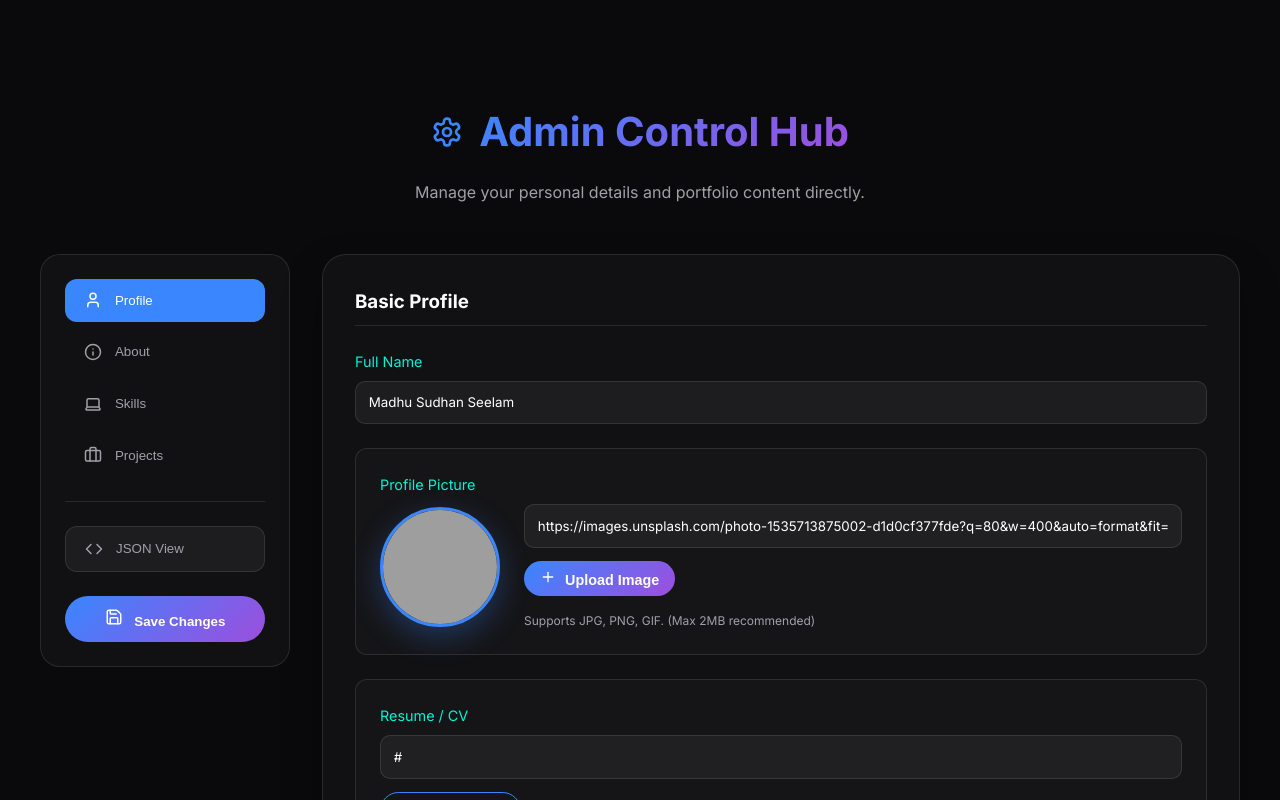
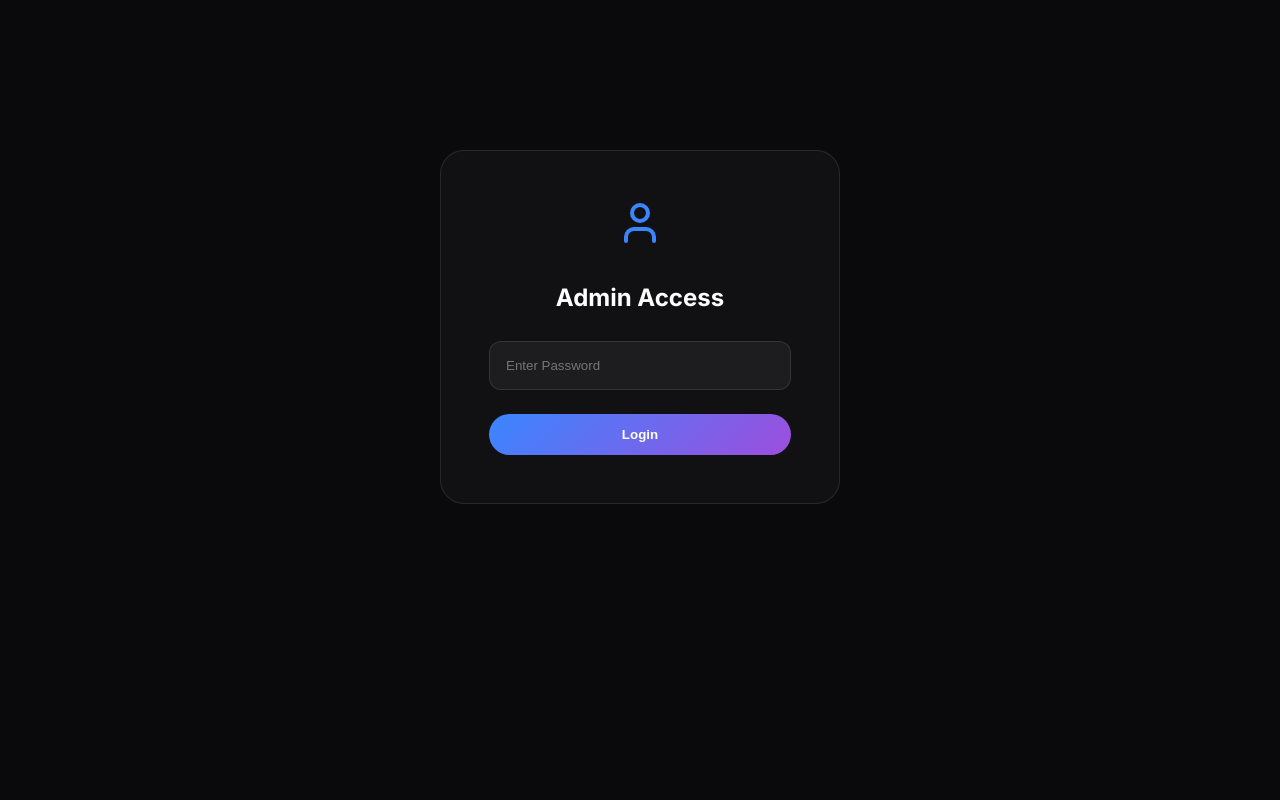
Before and after one commit to MadhuSudhanSeelam/My-Portfolio, a React (Vite) app: page /admin in a window 1280 px wide. Shown: the top 800 px of the page. Built offline with nearby package versions, Linux system fonts and the light colour scheme; grey boxes are pictures that could not be loaded.

Commit message:
feat: secure admin panel with password protection

```diff
--- a/src/components/Admin.jsx
+++ b/src/components/Admin.jsx
@@ -134,6 +134,71 @@ const Admin = () => {
         { id: 'skills', label: 'Skills', icon: <Laptop size={18} /> },
         { id: 'projects', label: 'Projects', icon: <Briefcase size={18} /> }
     ];
+
+    const [isAuthenticated, setIsAuthenticated] = useState(false);
+    const [password, setPassword] = useState('');
+
+    const handleLogin = (e) => {
+        e.preventDefault();
+        if (password === 'MadhuReddy') {
+            setIsAuthenticated(true);
+            showNotify("Welcome back, Madhu!");
+        } else {
+            showNotify("Incorrect password");
+        }
+    };
+
+    if (!isAuthenticated) {
+        return (
+            <div className="admin-dashboard container section-padding" style={{ minHeight: '100vh', paddingTop: '150px', display: 'flex', flexDirection: 'column', alignItems: 'center' }}>
+                <AnimatePresence>
+                    {notification && (
+                        <motion.div
+                            initial={{ opacity: 0, y: 50, x: '-50%' }}
+                            animate={{ opacity: 1, y: 0, x: '-50%' }}
+                            exit={{ opacity: 0, y: 20, x: '-50%' }}
+                            className="admin-notification"
+                            style={{
+                                position: 'fixed', bottom: '30px', left: '50%',
+                                background: notification === 'Incorrect password' ? '#ff4d4d' : 'var(--accent-blue)', color: 'white',
+                                padding: '1rem 2rem', borderRadius: '50px', zIndex: 2000,
+                                display: 'flex', alignItems: 'center', gap: '0.8rem',
+                                boxShadow: '0 10px 30px rgba(0,0,0,0.5)'
+                            }}
+                        >
+                            <Info size={20} /> {notification}
+                        </motion.div>
+                    )}
+                </AnimatePresence>
+
+                <motion.div
+                    initial={{ opacity: 0, scale: 0.9 }}
+                    animate={{ opacity: 1, scale: 1 }}
+                    style={{ background: 'var(--bg-card)', padding: '3rem', borderRadius: '24px', border: '1px solid var(--glass-border)', textAlign: 'center', maxWidth: '400px', width: '100%' }}
+                >
+                    <User size={48} color="var(--accent-blue)" style={{ marginBottom: '1.5rem' }} />
+                    <h2 style={{ marginBottom: '1.5rem' }}>Admin Access</h2>
+                    <form onSubmit={handleLogin}>
+                        <input
+                            type="password"
+                            placeholder="Enter Password"
+                            value={password}
+                            onChange={(e) => setPassword(e.target.value)}
+                            style={{
+                                width: '100%', padding: '1rem', background: 'rgba(255,255,255,0.05)',
+                                border: '1px solid var(--glass-border)', borderRadius: '12px',
+                                color: '#fff', marginBottom: '1.5rem', outline: 'none'
+                            }}
+                            autoFocus
+                        />
+                        <button type="submit" className="btn primary-btn" style={{ width: '100%', justifyContent: 'center' }}>
+                            Login
+                        </button>
+                    </form>
+                </motion.div>
+            </div>
+        );
+    }
 
     return (
         <div className="admin-dashboard container section-padding" style={{ minHeight: '100vh', paddingTop: '100px', paddingBottom: '100px' }}>
```
